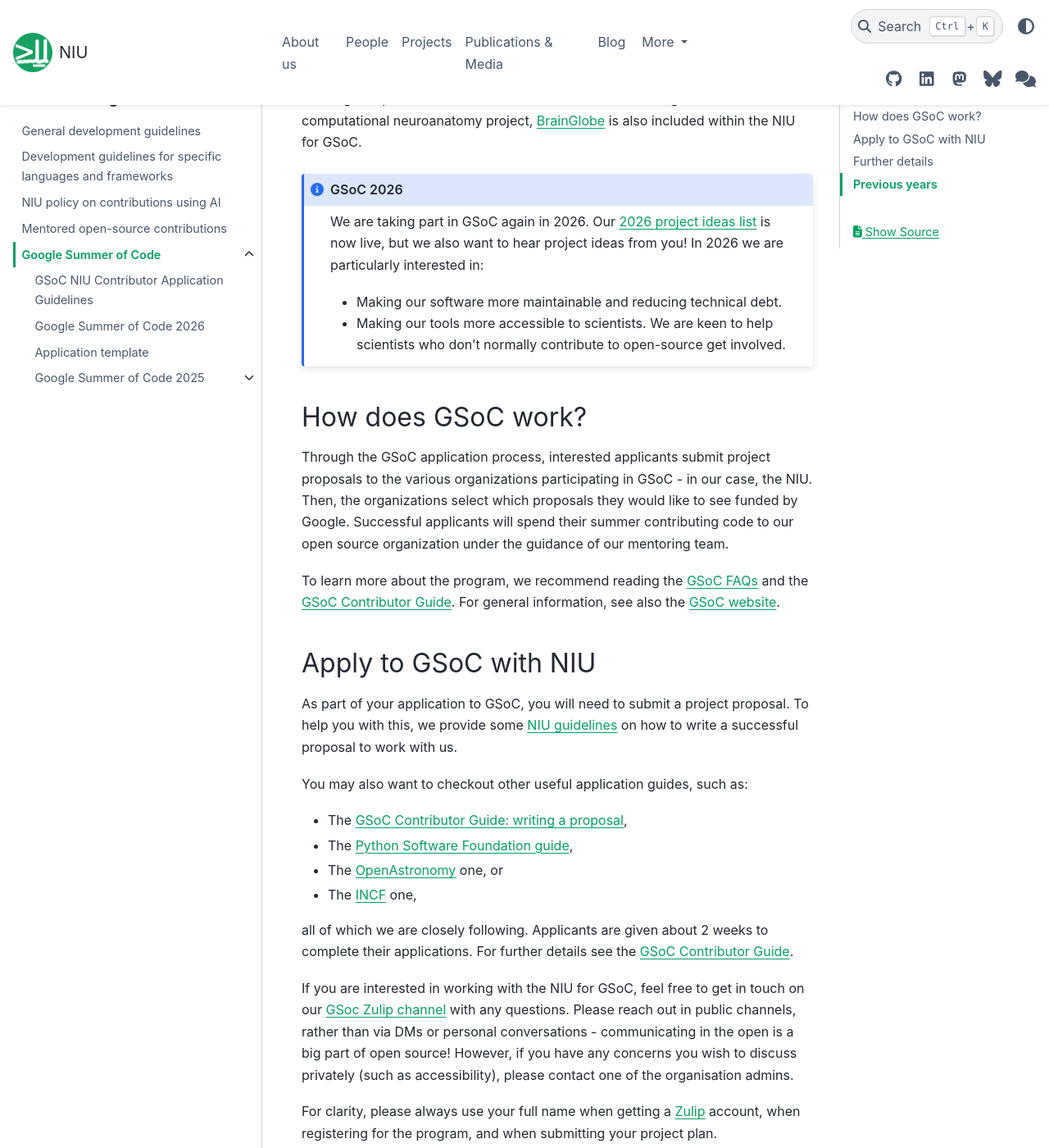
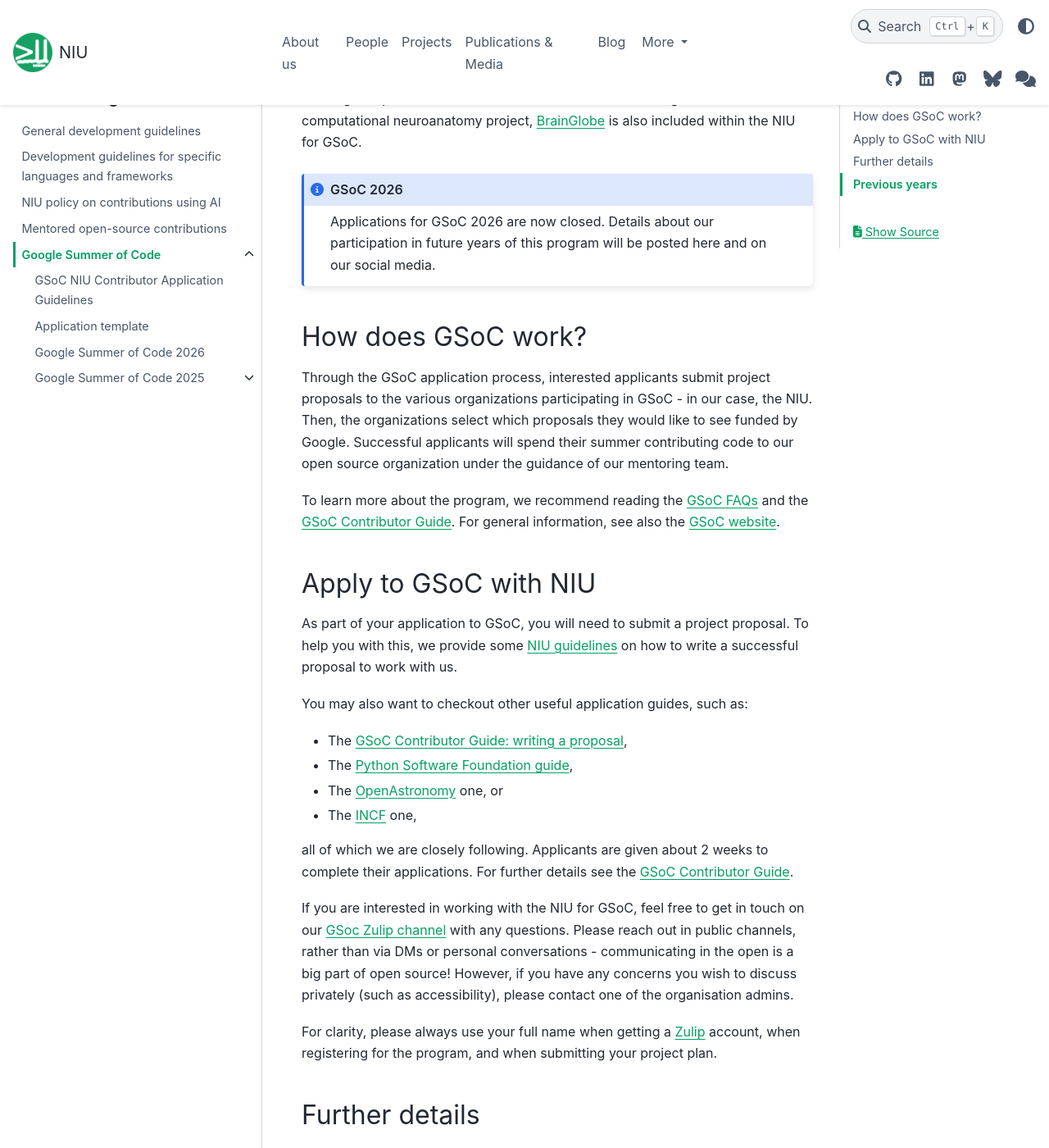
Before and after one commit to neuroinformatics-unit/neuroinformatics-unit.github.io, a Sphinx documentation site: the page built from docs/source/get-involved/gsoc/index.md, in a window 1280 px wide and 1400 px high, scrolled down 414 px. Shown: the whole window at 82% size. Built offline with Sphinx 7.4.7 and the PyData theme 0.15.4, drawn with Linux system fonts in a browser that asks for light colours; nearby versions of some CDN libraries; some of the changed text lies outside the part shown.

Commit message:
Archive GSoC 2026 info (#285)

````diff
--- a/docs/source/get-involved/gsoc/index.md
+++ b/docs/source/get-involved/gsoc/index.md
@@ -8,10 +8,7 @@
 
 ::: {admonition} GSoC 2026
 :class: note
-We are taking part in GSoC again in 2026. Our [2026 project ideas list](2026/index) is now live, but we also want to hear
-project ideas from you! In 2026 we are particularly interested in:
-- Making our software more maintainable and reducing technical debt.
-- Making our tools more accessible to scientists. We are keen to help scientists who don't normally contribute to open-source get involved.
+Applications for GSoC 2026 are now closed. Details about our participation in future years of this program will be posted here and on our social media.
 :::
 
 ## How does GSoC work?
@@ -45,14 +42,13 @@
 :maxdepth: 1
 
 guidelines
-2026/index
-2026/application_template
+application_template
 ```
 
 ## Previous years
 
 ```{toctree}
 :maxdepth: 1
-
+2026/index
 2025/index
 ```
````
Also changed, not shown: docs/source/get-involved/gsoc/application_template.md (renamed from docs/source/get-involved/gsoc/2026/application_template.md, +1 -1 lines), docs/source/get-involved/gsoc/guidelines.md (+1 -1 lines).
